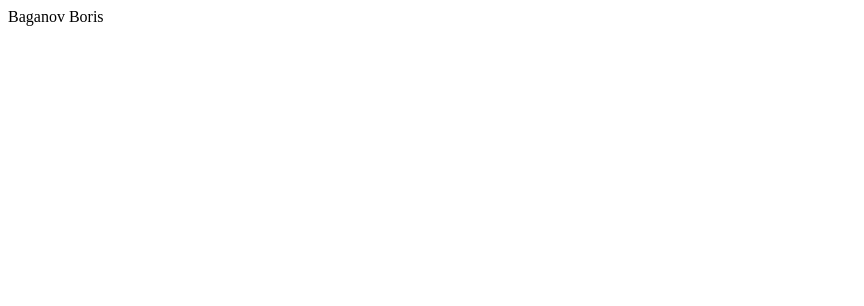
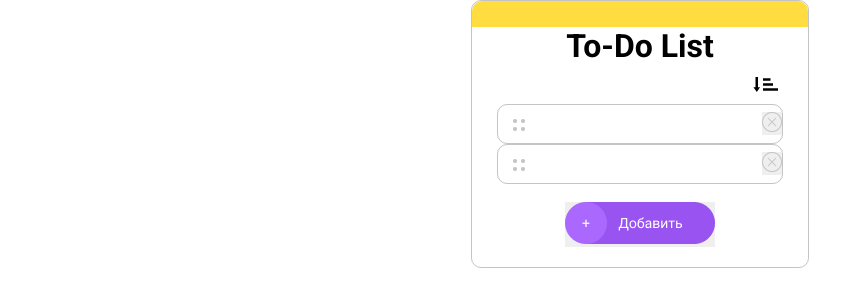
Before and after one commit to baganovBA/ToDo-List, a plain HTML site: page index.html in a window 1280 px wide. Shown: the whole page, without its empty margins (0-864 px from the left). Drawn offline with Linux system fonts and the light colour scheme.

Commit message:
add html, add input create element

```diff
--- a/index.html
+++ b/index.html
@@ -4,8 +4,36 @@
     <meta charset="UTF-8">
     <meta name="viewport" content="width=device-width, initial-scale=1.0">
     <title>Document</title>
+    <link rel="stylesheet" href="./main.css">
 </head>
 <body>
-    <div>Baganov Boris</div>
+        <div class="conteiner">
+        <div class="bar"></div>
+        <h1 class="header">To-Do List</h1>
+        <div class="roll">
+            <img class= "roll-img"src="./img/roll.png" alt="list"/>
+        </div>
+        <div class="conteiner_input">
+            <div class="input">
+                <img class="input_drag" src="./img/drag.png" alt="drag">
+                <input type="text" class="input_string"/>
+                <form class="input_cross" action="">
+                   <button class="input_cross_button"><img src="./img/cross.png" alt="sross"></button>
+                </form>
+            </div>
+        </div>
+
+        <form class="conteiner_add_button">
+            <button class="add_button"><img src="./img/button.png" alt="addButton"></button>
+        </form>
+
+
+
+    </div>
+
+
+
+    <script src="./index.js"></script>
+
 </body>
 </html>
--- /dev/null
+++ b/index.js
@@ -0,0 +1,9 @@
+const input = document.querySelector('.input');
+const addButton = document.querySelector('.conteiner_input');
+const newInput = input.innerHTML;
+console.log(newInput);
+const divInput = document.createElement('div');
+divInput.classList.add('input');
+divInput.innerHTML = newInput;
+addButton.append(divInput);
+console.log(divInput);
--- /dev/null
+++ b/main.css
@@ -0,0 +1,79 @@
+@import url('https://fonts.googleapis.com/css2?family=Roboto:ital,wght@0,100;0,300;0,400;0,500;0,700;0,900;1,100;1,300;1,400;1,500;1,700;1,900&display=swap');
+*{
+    padding: 0;
+    margin: 0;
+}
+body{
+    font-family: Roboto;
+}
+.conteiner{
+    /* position: relative; */
+    text-align: center;
+    margin: auto;
+    width: 336px;
+    border-radius: 10px;
+    border: 1px solid #C4C4C4;
+}
+h1{
+    margin-bottom: 12px;
+}
+
+.bar{
+    height: 26px;
+    width: 100%;
+    background-color: #FFDC40;
+    border-radius: 10px 10px 0px 0px;
+}
+
+.roll{
+    position: relative;
+    width: 100%;
+    height: 15px;
+    margin-bottom: 12px;
+}
+.roll-img{
+    width: 25px;
+    height: 100%;
+    position: absolute;
+    right: 30px;
+}
+.conteiner_input{
+    margin-bottom: 18px;
+}
+.input{
+    margin: auto;
+    box-sizing: border-box;
+    width: 286px;
+    height: 40px;
+    border: 1px solid #C4C4C4;
+    border-radius: 10px;
+    display: flex;
+    justify-content: space-around;
+}
+
+.input_drag{
+    width: 12px;
+    height: 12px;
+    margin: 14px 10px 14px 15px;
+}
+.input_string{
+    border: none;
+    width: 100%;
+}
+.input_cross{
+
+    margin: auto;
+}
+.input_cross_button{
+    border: 0;
+}
+.conteiner_add_button{
+    margin-bottom: 19px;
+}
+.add_button{
+    border: 0;
+    outline: 0;
+    outline-style: none;
+    outline-width: 0px;
+    outline-color: none;
+}
```
Also changed, not shown: img/button.png (added), img/cross.png (added), img/drag.png (added), img/roll.png (added), img/unroll.png (added).
